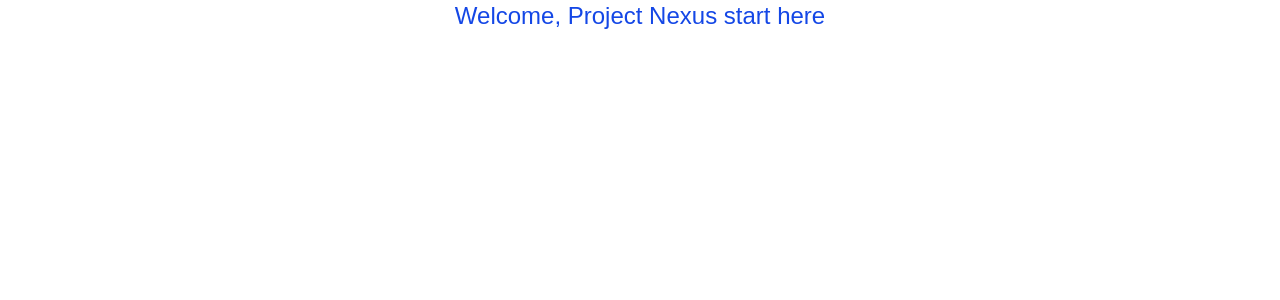
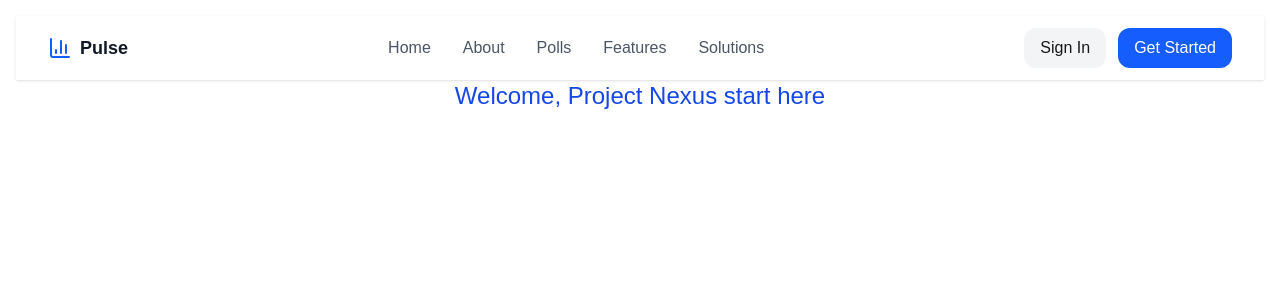
Before and after one commit to Braben/alx-project-nexus, a Next.js app: page / in a window 1280 px wide. Shown: the top 300 px of the page. Built offline with nearby package versions, Linux system fonts and the light colour scheme.

Commit message:
created the navbar

```diff
--- /dev/null
+++ b/components/common/Navbar.tsx
@@ -0,0 +1,104 @@
+import Link from "next/link";
+import { useState } from "react";
+import { Menu, X, BarChart3 } from "lucide-react";
+
+export default function Navbar() {
+  const [open, setOpen] = useState(false);
+
+  return (
+    <nav className="max-w-7xl mx-auto px-4 sm:px-6 lg:px-8">
+      <div className="flex h-16 items-center justify-between">
+        {/* Logo */}
+        <Link
+          href="/"
+          className="flex items-center gap-2 font-bold text-lg text-gray-900"
+        >
+          <BarChart3 className="w-6 h-6 text-blue-600" />
+          Pulse
+        </Link>
+
+        {/* Desktop Navigation */}
+        <div className="hidden md:flex items-center gap-8 text-gray-600 font-medium">
+          <Link href="/" className="hover:text-blue-600 transition">
+            Home
+          </Link>
+          <Link href="/about" className="hover:text-blue-600 transition">
+            About
+          </Link>
+          <Link href="/polls" className="hover:text-blue-600 transition">
+            Polls
+          </Link>
+          <Link href="/features" className="hover:text-blue-600 transition">
+            Features
+          </Link>
+          <Link href="/solutions" className="hover:text-blue-600 transition">
+            Solutions
+          </Link>
+        </div>
+
+        {/* Auth Buttons (Desktop) */}
+        <div className="hidden md:flex items-center gap-3">
+          <Link
+            href="/login"
+            className="px-4 py-2 rounded-xl bg-gray-100 hover:bg-gray-200 transition"
+          >
+            Sign In
+          </Link>
+          <Link
+            href="/register"
+            className="px-4 py-2 rounded-xl bg-blue-600 text-white hover:bg-blue-700 transition"
+          >
+            Get Started
+          </Link>
+        </div>
+
+        {/* Mobile Toggle */}
+        <button
+          className="md:hidden"
+          onClick={() => setOpen(!open)}
+          aria-label="Toggle menu"
+        >
+          {open ? <X size={24} /> : <Menu size={24} />}
+        </button>
+      </div>
+
+      {/* Mobile Menu */}
+      {open && (
+        <div className="md:hidden mt-3 flex flex-col gap-4 pb-4 text-gray-700 font-medium border-t pt-4">
+          <Link href="/" onClick={() => setOpen(false)}>
+            Home
+          </Link>
+          <Link href="/about" onClick={() => setOpen(false)}>
+            About
+          </Link>
+          <Link href="/polls" onClick={() => setOpen(false)}>
+            Polls
+          </Link>
+          <Link href="/features" onClick={() => setOpen(false)}>
+            Features
+          </Link>
+          <Link href="/solutions" onClick={() => setOpen(false)}>
+            Solutions
+          </Link>
+
+          <div className="flex gap-3 mt-3">
+            <Link
+              href="/login"
+              onClick={() => setOpen(false)}
+              className="px-4 py-2 rounded-lg bg-gray-100"
+            >
+              Sign In
+            </Link>
+            <Link
+              href="/register"
+              onClick={() => setOpen(false)}
+              className="px-4 py-2 rounded-lg bg-blue-600 text-white"
+            >
+              Get Started
+            </Link>
+          </div>
+        </div>
+      )}
+    </nav>
+  );
+}
--- /dev/null
+++ b/components/layout/Header.tsx
@@ -0,0 +1,12 @@
+import React from "react";
+import Navbar from "../common/Navbar";
+
+const Header = () => {
+  return (
+    <header className="w-full bg-white shadow-sm">
+      <Navbar />
+    </header>
+  );
+};
+
+export default Header;
--- a/package.json
+++ b/package.json
@@ -10,6 +10,7 @@
   },
   "dependencies": {
     "@reduxjs/toolkit": "^2.11.2",
+    "lucide-react": "^0.563.0",
     "next": "16.1.4",
     "react": "19.2.3",
     "react-dom": "19.2.3",
--- a/pages/_app.tsx
+++ b/pages/_app.tsx
@@ -1,6 +1,12 @@
 import "@/styles/globals.css";
 import type { AppProps } from "next/app";
+import Header from "@/components/layout/Header";
 
 export default function App({ Component, pageProps }: AppProps) {
-  return <Component {...pageProps} />;
+  return (
+    <main className="max-w-7xl mx-auto p-4">
+      <Header />
+      <Component {...pageProps} />
+    </main>
+  );
 }
```
Also changed, not shown: 1 other file (tests, documents, lock files or other folders).
